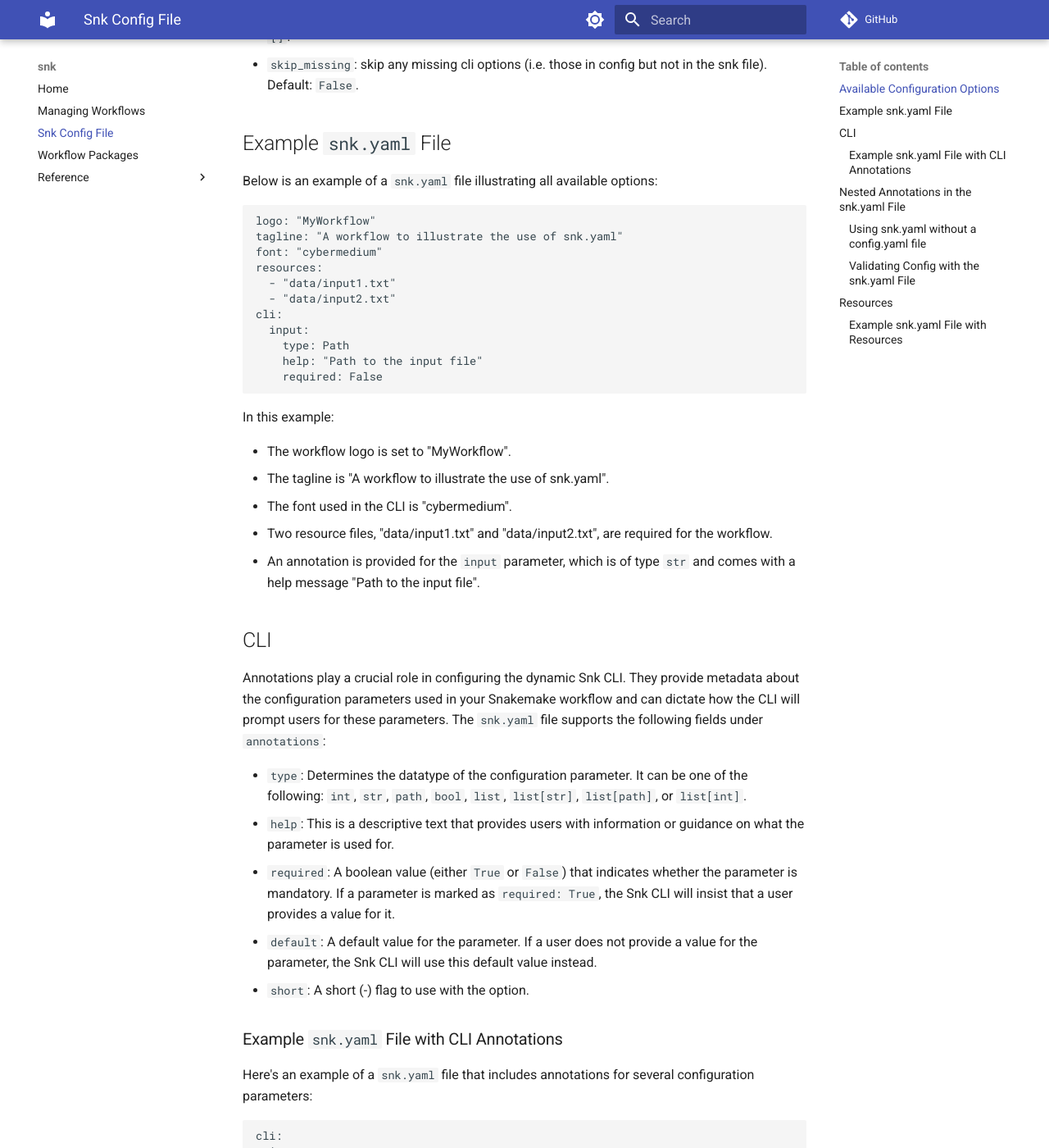
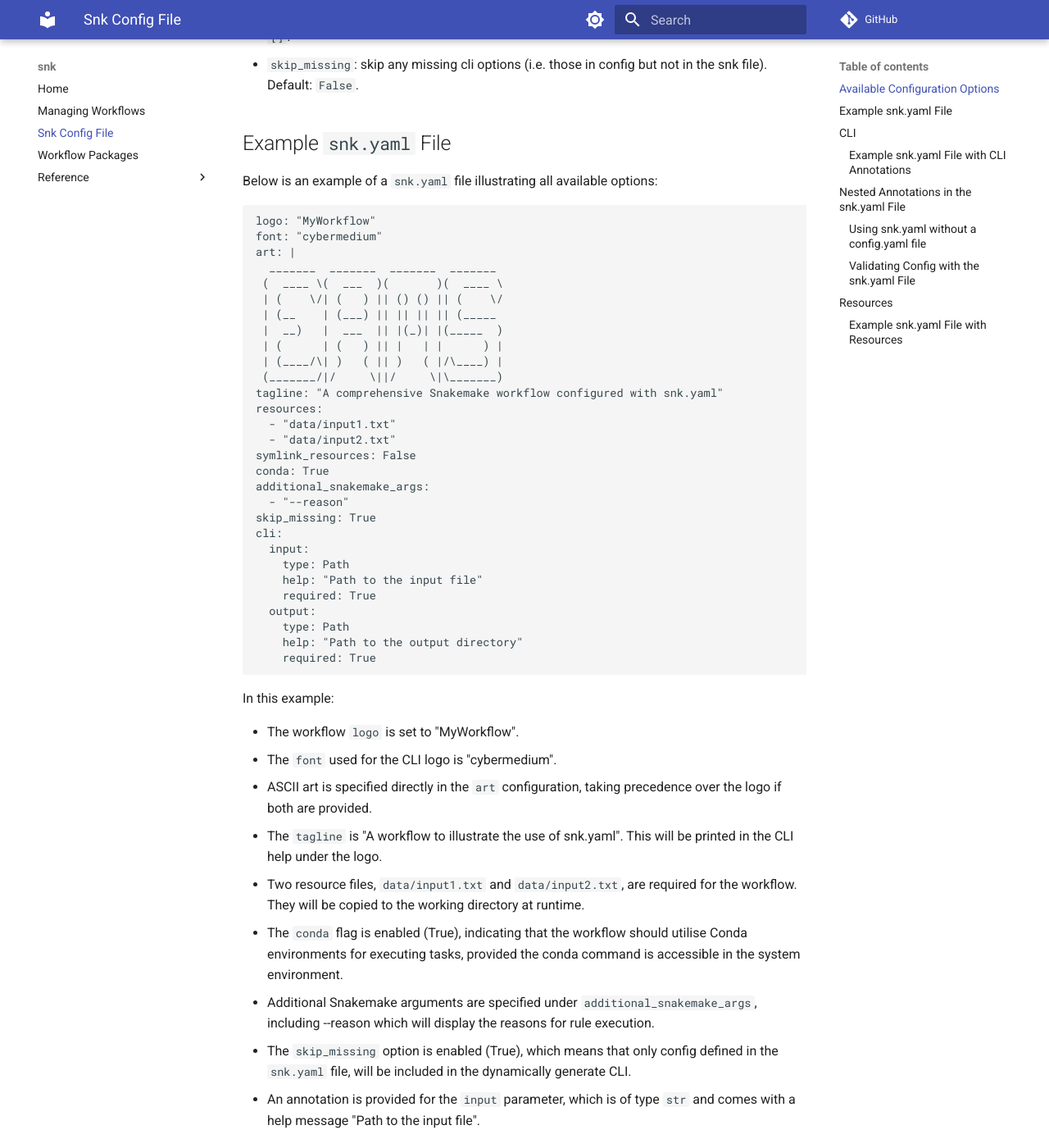
Before and after one commit to Wytamma/snk, an MkDocs documentation site: the page built from docs/snk_config_file.md, in a window 1280 px wide and 1400 px high, scrolled down 779 px. Shown: the whole window at 82% size. Built offline with MkDocs 1.6.1 and Material for MkDocs 9.7.7, drawn with Linux system fonts in a browser that asks for light colours; comment, search, counter and statistics services are not loaded.

Commit message:
:art: Update snk_config_file.md

````diff
--- a/docs/snk_config_file.md
+++ b/docs/snk_config_file.md
@@ -27,24 +27,46 @@ Below is an example of a `snk.yaml` file illustrating all available options:
 
 ```yaml
 logo: "MyWorkflow"
-tagline: "A workflow to illustrate the use of snk.yaml"
 font: "cybermedium"
+art: |
+  _______  _______  _______  _______
+ (  ____ \(  ___  )(       )(  ____ \
+ | (    \/| (   ) || () () || (    \/
+ | (__    | (___) || || || || (_____
+ |  __)   |  ___  || |(_)| |(_____  )
+ | (      | (   ) || |   | |      ) |
+ | (____/\| )   ( || )   ( |/\____) |
+ (_______/|/     \||/     \|\_______)
+tagline: "A comprehensive Snakemake workflow configured with snk.yaml"
 resources:
   - "data/input1.txt"
   - "data/input2.txt"
+symlink_resources: False
+conda: True
+additional_snakemake_args:
+  - "--reason"
+skip_missing: True
 cli:
   input:
     type: Path
     help: "Path to the input file"
-    required: False
+    required: True
+  output:
+    type: Path
+    help: "Path to the output directory"
+    required: True
 ```
 
 In this example:
 
-- The workflow logo is set to "MyWorkflow".
-- The tagline is "A workflow to illustrate the use of snk.yaml".
-- The font used in the CLI is "cybermedium".
-- Two resource files, "data/input1.txt" and "data/input2.txt", are required for the workflow.
+- The workflow `logo` is set to "MyWorkflow".
+- The `font` used for the CLI logo is "cybermedium".
+- ASCII art is specified directly in the `art` configuration, taking precedence over the logo if both are provided.
+- The `tagline` is "A workflow to illustrate the use of snk.yaml". This will be printed in the CLI help under the logo.
+- Two resource files, `data/input1.txt` and `data/input2.txt`, are required for the workflow. They will be copied to the working directory at runtime.
+- The `conda` flag is enabled (True), indicating that the workflow should utilise Conda environments for executing tasks, provided the conda command is accessible in the system environment.
+- Additional Snakemake arguments are specified under `additional_snakemake_args`, including --reason which will display the reasons for rule execution.
+- The `skip_missing` option is enabled (True), which means that only config defined in the `snk.yaml` file, will be included in the dynamically generate CLI.
 - An annotation is provided for the `input` parameter, which is of type `str` and comes with a help message "Path to the input file".
 
 ## CLI
````
